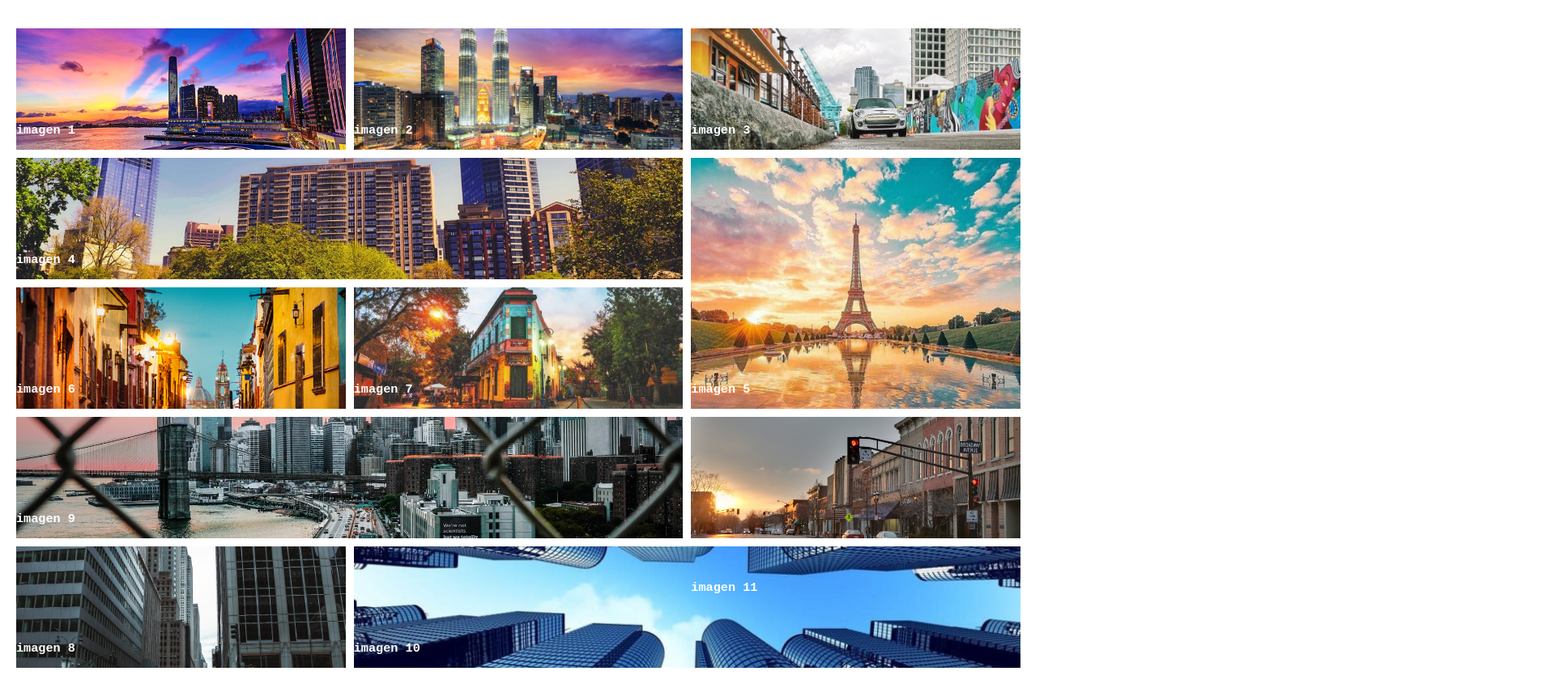
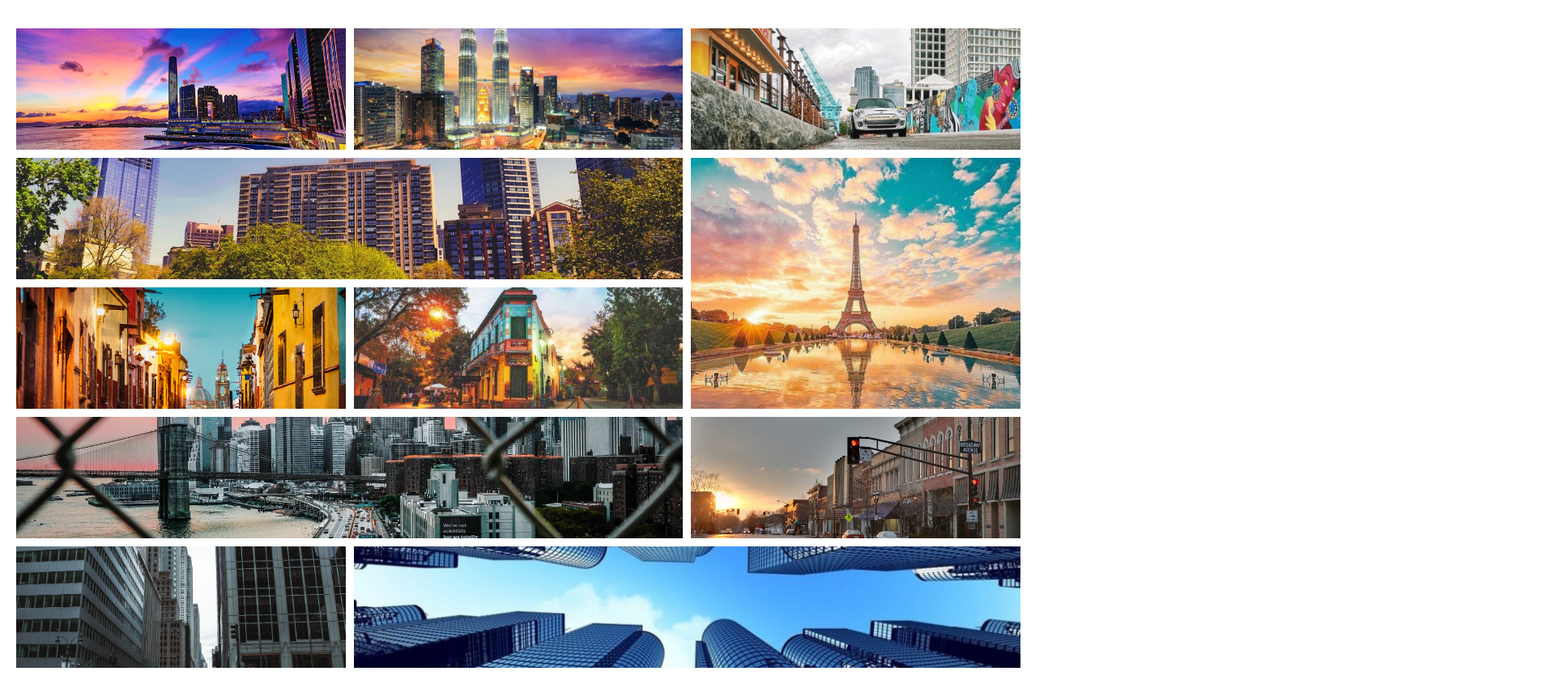
Before and after one commit to KlicheSz/Galeria-de-imagenes, a plain HTML site: page index.html in a window 1280 px wide. Shown: the part 50-895 px from the top of the page at 81% size, 1920 px wide, since content can reach past the window. Drawn offline with Linux system fonts and the light colour scheme.

Commit message:
comente el texto de las imagenes

```diff
--- a/index.html
+++ b/index.html
@@ -17,57 +17,57 @@
 
             <div class="foto_item">
                 <img src="./img/foto15.jpg" alt="" class="foto_img">
-                   <h3 class="foto_title">imagen 1</h3>
+                   <!-- <h3 class="foto_title">imagen 1</h3> -->
             </div>
 
              <div class="foto_item">
                  <img src="./img/foto16.jpg" alt="" class="foto_img">
-                   <h3 class="foto_title">imagen 2</h3>
+                   <!-- <h3 class="foto_title">imagen 2</h3> -->
              </div>
 
              <div class="foto_item">
                   <img src="./img/foto3.jpg" alt="" class="foto_img">
-                   <h3 class="foto_title">imagen 3</h3>
+                   <!-- <h3 class="foto_title">imagen 3</h3> -->
             </div>
 
              <div class="foto_item">
                  <img src="./img/foto4.jpg" alt="" class="foto_img">
-                   <h3 class="foto_title">imagen 4</h3>
+                   <!-- <h3 class="foto_title">imagen 4</h3> -->
             </div>
 
              <div class="foto_item">
                  <img src="./img/foto17.jpg" alt="" class="foto_img">
-                    <h3 class="foto_title">imagen 5</h3>
+                    <!-- <h3 class="foto_title">imagen 5</h3> -->
             </div>
 
              <div class="foto_item">
                  <img src="./img/foto6.jpg" alt="" class="foto_img">
-                  <h3 class="foto_title">imagen 6</h3>
+                  <!-- <h3 class="foto_title">imagen 6</h3> -->
             </div>
 
             <div class="foto_item">
                   <img src="./img/foto7.jpg" alt="" class="foto_img">
-                    <h3 class="foto_title">imagen 7</h3>
+                    <!-- <h3 class="foto_title">imagen 7</h3> -->
             </div>
 
              <div class="foto_item">
                  <img src="./img/foto8.jpg" alt="" class="foto_img">
-                   <h3 class="foto_title">imagen 8</h3>
+                   <!-- <h3 class="foto_title">imagen 8</h3> -->
             </div>
 
              <div class="foto_item">
                  <img src="./img/foto9.jpg" alt="" class="foto_img">
-                  <h3 class="foto_title">imagen 9</h3>
+                  <!-- <h3 class="foto_title">imagen 9</h3> -->
             </div>
 
             <div class="foto_item">
                  <img src="./img/foto14.jpg" alt="" class="foto_img">
-                  <h3 class="foto_title">imagen 10</h3>
+                  <!-- <h3 class="foto_title">imagen 10</h3> -->
             </div>
 
             <div class="">
                   <img src="./img/foto12.jpg" alt="" class="foto_img">
-                  <h3 class="foto_title">imagen 11</h3>
+                  <!-- <h3 class="foto_title">imagen 11</h3> -->
             </div>
 
         </div>
```
